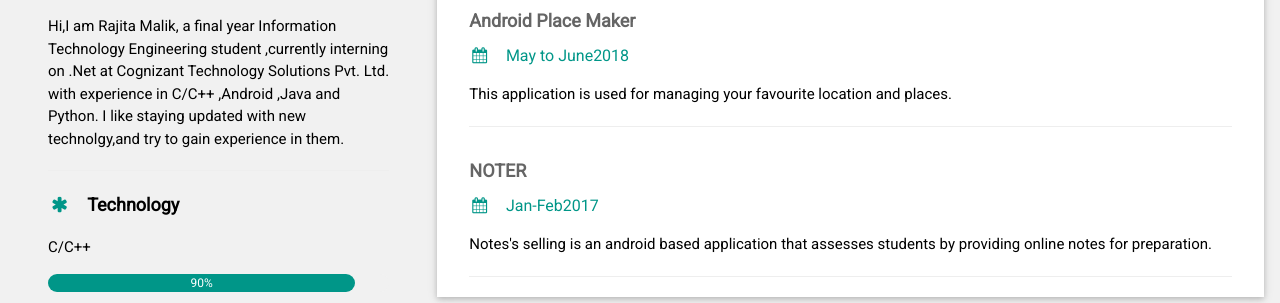
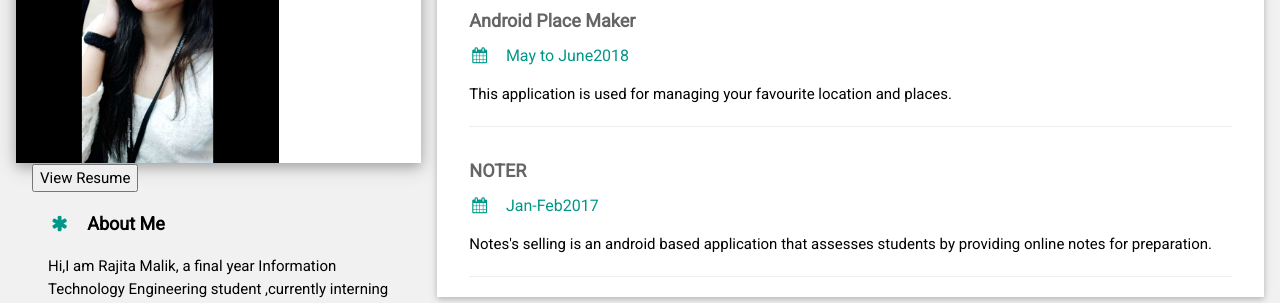
Before and after one commit to rajita252/rajitamalik.github.io, a plain HTML site: page index.html in a window 1280 px wide. Shown: the part 100-403 px from the top of the page. Drawn offline with nearby package versions, Linux system fonts and the light colour scheme.

Commit message:
Update index.html

```diff
--- a/index.html
+++ b/index.html
@@ -22,7 +22,7 @@ html,body,h1,h2,h3,h4,h5,h6 {font-family: "Roboto", sans-serif}
 
       <div class="w3-white w3-text-grey w3-card-4">
         <div class="w3-display-container">
-          <img src="C:\Users\765289\Desktop\MyProject\image.jpg" style="width:65%; height:30%; text-align:right" alt="Avatar">
+          <img src="Images/image.jpg" style="width:65%; height:30%; text-align:right" alt="Avatar">
 
 
           </div>
```
